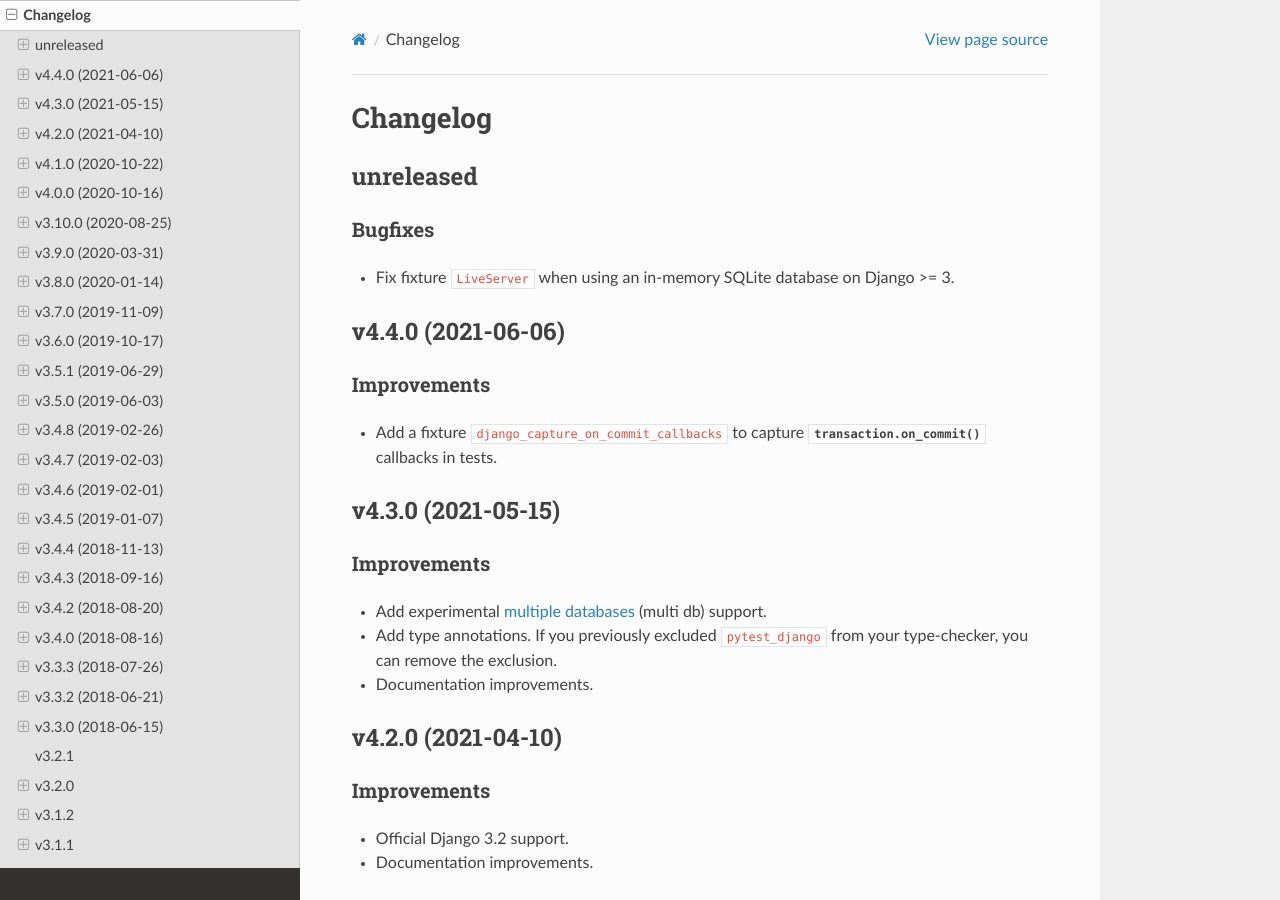
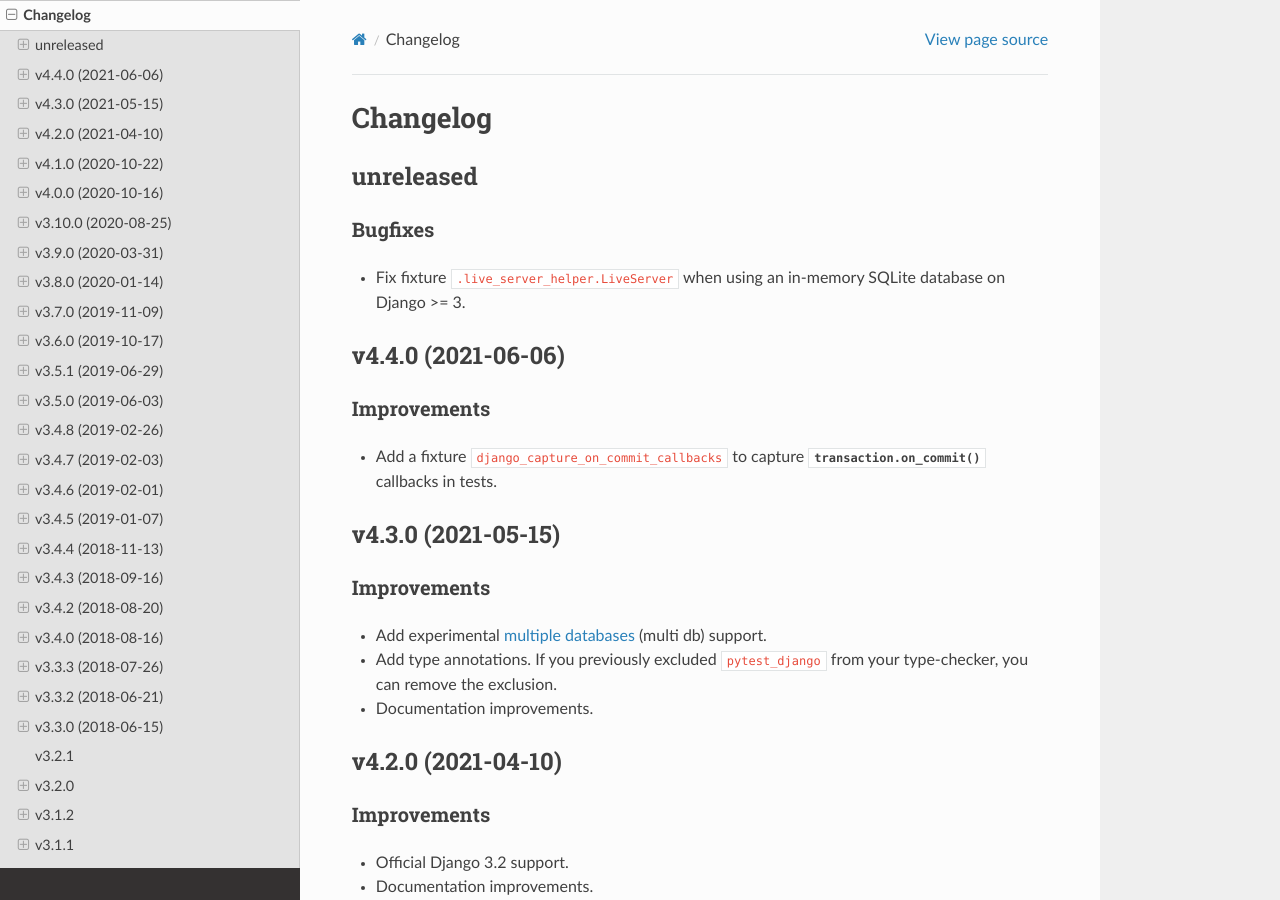
Before and after one commit to pytest-dev/pytest-django, a Sphinx documentation site: the page built from docs/changelog.rst, in a window 1280 px wide and 900 px high. Built offline with Sphinx 7.4.7 and the Read the Docs theme 2.0.0, drawn with Linux system fonts in a browser that asks for light colours; cross-references to code outside the pages are shown as plain code.

```diff
--- a/docs/changelog.rst
+++ b/docs/changelog.rst
@@ -7,8 +7,8 @@ unreleased
 Bugfixes
 ^^^^^^^^
 
-* Fix fixture :fixture:`LiveServer` when using an in-memory SQLite database on
-  Django >= 3.
+* Fix fixture ``.live_server_helper.LiveServer`` when using an in-memory SQLite
+  database on Django >= 3.
 
 
 v4.4.0 (2021-06-06)
--- a/setup.cfg
+++ b/setup.cfg
@@ -95,3 +95,5 @@ ignore_missing_imports = True
 ignore_missing_imports = True
 [mypy-psycopg2cffi.*]
 ignore_missing_imports = True
+[mypy-pkg_resources.*]
+ignore_missing_imports = True
```
Also changed, not shown: 1 other file.
